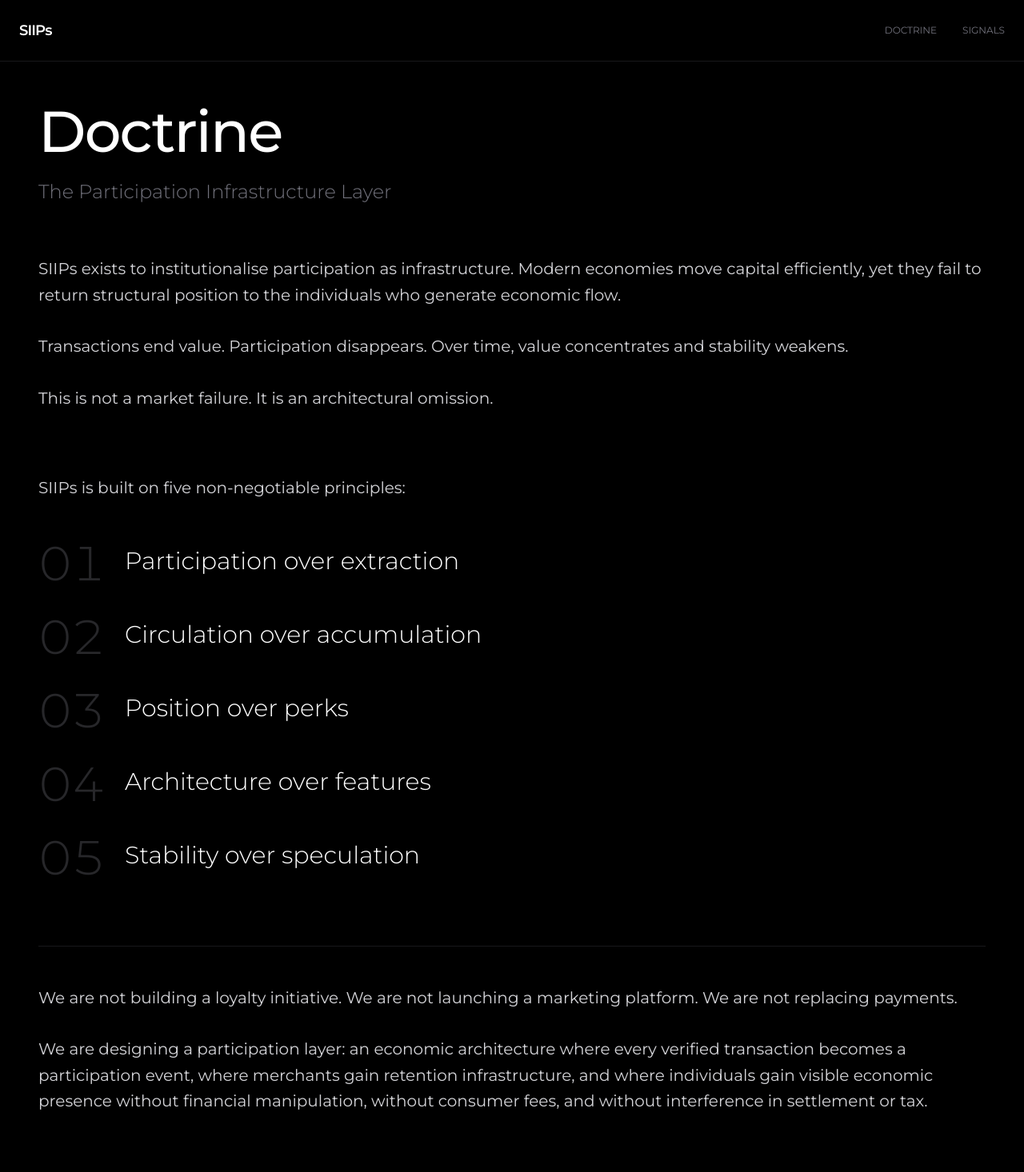
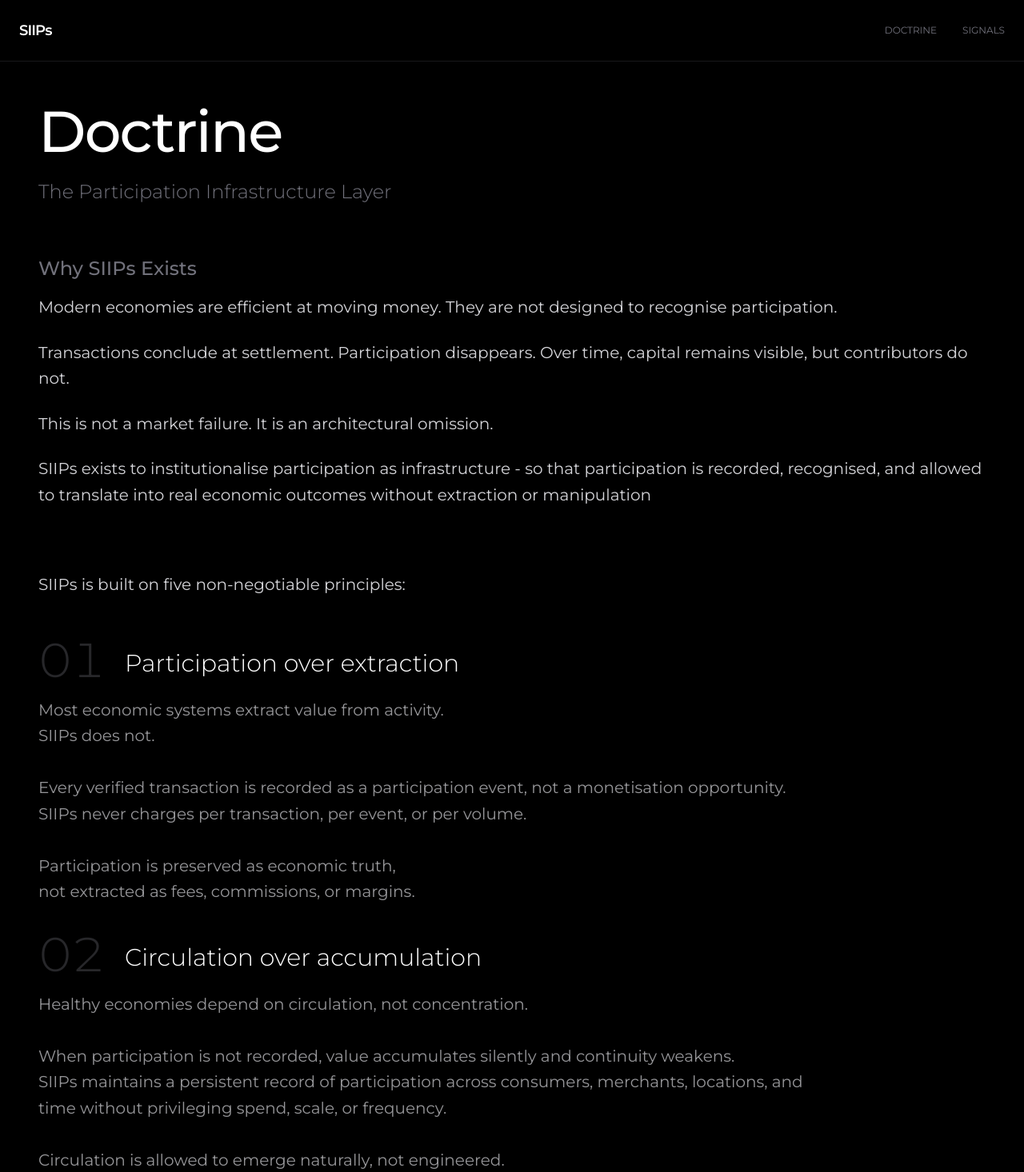
Before and after one commit to akmmubashir/siip-web, a Next.js app: page /doctrine in a window 1280 px wide. Shown: the top 1466 px of the page at 80% size. Built offline with nearby package versions, Linux system fonts and the light colour scheme.

Commit message:
update 1 doctrine

```diff
--- a/app/components/siip/DoctrineSection.tsx
+++ b/app/components/siip/DoctrineSection.tsx
@@ -5,11 +5,56 @@ import { ArrowLeft } from "lucide-react";
 import Link from "next/link";
 
 const principles = [
-  "Participation over extraction",
-  "Circulation over accumulation",
-  "Position over perks",
-  "Architecture over features",
-  "Stability over speculation",
+  {
+    id: 1,
+    title: "Participation over extraction",
+    desc: `Most economic systems extract value from activity.
+SIIPs does not.\n
+Every verified transaction is recorded as a participation event, not a monetisation opportunity.
+SIIPs never charges per transaction, per event, or per volume.\n
+Participation is preserved as economic truth,
+not extracted as fees, commissions, or margins.`,
+  },
+  {
+    id: 2,
+    title: "Circulation over accumulation",
+    desc: `Healthy economies depend on circulation, not concentration.\n
+When participation is not recorded, value accumulates silently and continuity weakens.
+SIIPs maintains a persistent record of participation across consumers, merchants, locations, and
+time without privileging spend, scale, or frequency.\n
+Circulation is allowed to emerge naturally, not engineered.`,
+  },
+  {
+    id: 3,
+    title: "Position over perks",
+    desc: `Economic position without outcome is invisible.
+Privilege without structure is unstable.\n
+SIIPs establishes economic position through verified participation history — based on continuity,
+longevity, and integrity, not purchasing power.\n
+This position may translate into privileges, surfaced through the SIIPs platform as participationbased eligibility signals.
+The form, value, and execution of any privilege are defined independently by participating
+merchants or institutions.
+SIIPs does not mandate, fund, price, or guarantee privileges.\n
+Privilege follows participation.
+It is never used to engineer behaviour.`,
+  },
+  {
+    id: 4,
+    title: "Architecture over features",
+    desc: `SIIPs is not a loyalty programme, a marketing system, or a payment layer.\n
+It is a participation infrastructure layer that operates alongside existing financial systems without
+interfering in pricing, settlement, or taxation.\n
+The system is designed to be minimal, neutral, and long-lived supporting recognition and privilege structurally, not tactically.`,
+  },
+  {
+    id: 5,
+    title: "Stability over speculation",
+    desc: `Short-term incentives distort long-term systems.\n
+SIIPs favours continuity over spikes, longevity over bursts, and trust over speed.\n
+Participation accrues over time.
+Privileges strengthen gradually.
+Stability is prioritised over rapid expansion.`,
+  },
 ];
 
 const DoctrineSection = () => {
@@ -42,6 +87,9 @@ const DoctrineSection = () => {
           </motion.div>
 
           {/* Body Content */}
+          <h2 className="text-xl font-medium md:text-2xl text-zinc-500 mb-4">
+            Why SIIPs Exists
+          </h2>
           <motion.div
             initial={{
               opacity: 0,
@@ -56,21 +104,27 @@ const DoctrineSection = () => {
               delay: 0.2,
               ease: [0.16, 1, 0.3, 1],
             }}
-            className="space-y-8 mb-20"
+            className="space-y-6 mb-20"
           >
             <p className="text-lg md:text-xl text-zinc-300 leading-relaxed">
-              SIIPs exists to institutionalise participation as infrastructure.
-              Modern economies move capital efficiently, yet they fail to return
-              structural position to the individuals who generate economic flow.
+              Modern economies are efficient at moving money. They are not
+              designed to recognise participation.
             </p>
 
             <p className="text-lg md:text-xl text-zinc-300 leading-relaxed">
-              Transactions end value. Participation disappears. Over time, value
-              concentrates and stability weakens.
+              Transactions conclude at settlement. Participation disappears.
+              Over time, capital remains visible, but contributors do not.
             </p>
 
             <p className="text-lg md:text-xl text-zinc-300 leading-relaxed">
               This is not a market failure. It is an architectural omission.
+            </p>
+
+            <p className="text-lg md:text-xl text-zinc-300 leading-relaxed">
+              SIIPs exists to institutionalise participation as infrastructure -
+              so that participation is recorded, recognised, and allowed to
+              translate into real economic outcomes without extraction or
+              manipulation
             </p>
           </motion.div>
 
@@ -111,14 +165,24 @@ const DoctrineSection = () => {
                     delay: 0.6 + index * 0.15,
                     ease: [0.16, 1, 0.3, 1],
                   }}
-                  className="flex items-start gap-6 group"
+                  className="flex flex-col gap-4"
                 >
-                  <span className="text-5xl md:text-6xl font-light text-zinc-800 group-hover:text-zinc-700 transition-colors tabular-nums">
-                    {String(index + 1).padStart(2, "0")}
-                  </span>
-                  <p className="text-2xl md:text-3xl font-light text-white pt-2 leading-tight">
-                    {principle}
-                  </p>
+                  <div className="flex items-center gap-6 group">
+                    <span className="text-5xl md:text-6xl font-light text-zinc-800 group-hover:text-zinc-700 transition-colors tabular-nums">
+                      {String(index + 1).padStart(2, "0")}
+                    </span>
+                    <p className="text-2xl md:text-3xl font-light text-white pt-2 leading-tight">
+                      {principle.title}
+                    </p>
+                  </div>
+                  <div className="text-lg md:text-xl text-zinc-300/70 leading-relaxed">
+                    {principle.desc?.split("\n").map((line, idx) => (
+                      <React.Fragment key={idx}>
+                        {line}
+                        {idx < principle.desc.split("\n").length - 1 && <br />}
+                      </React.Fragment>
+                    ))}
+                  </div>
                 </motion.div>
               ))}
             </div>
```
